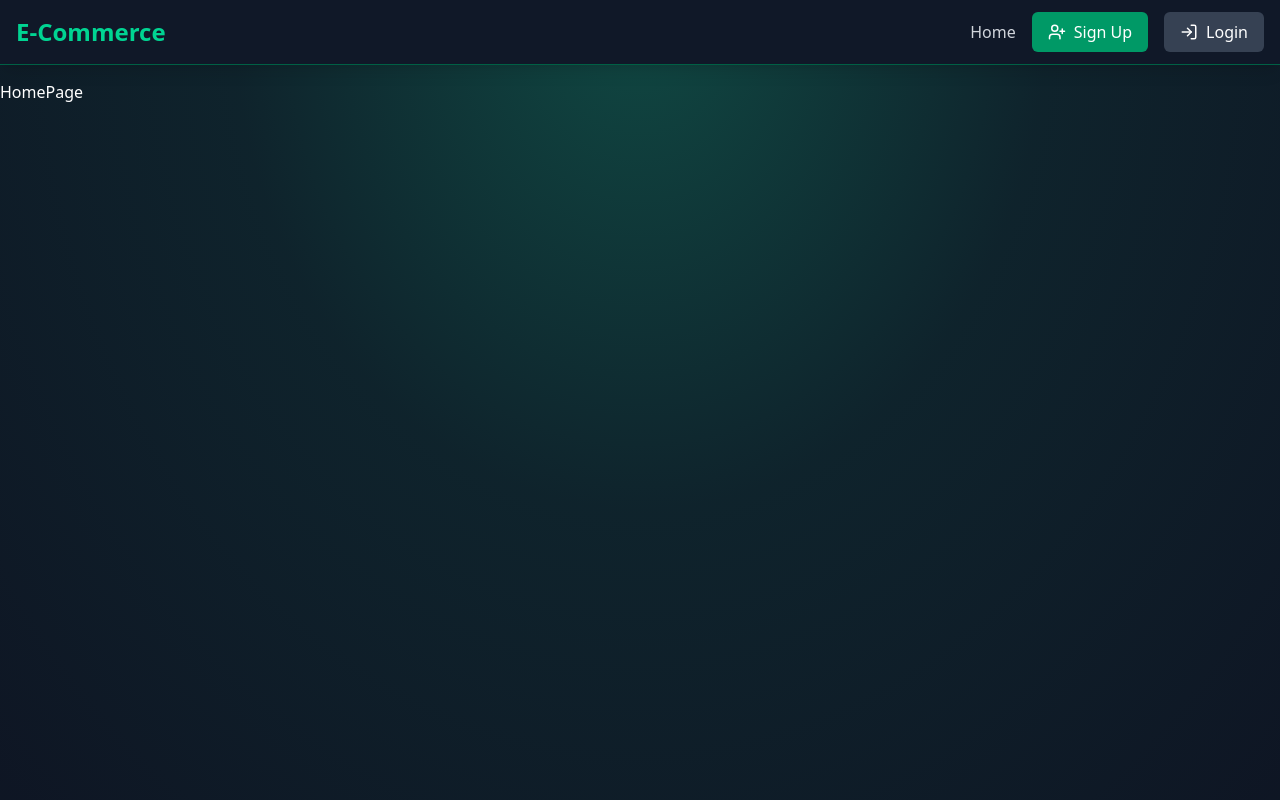
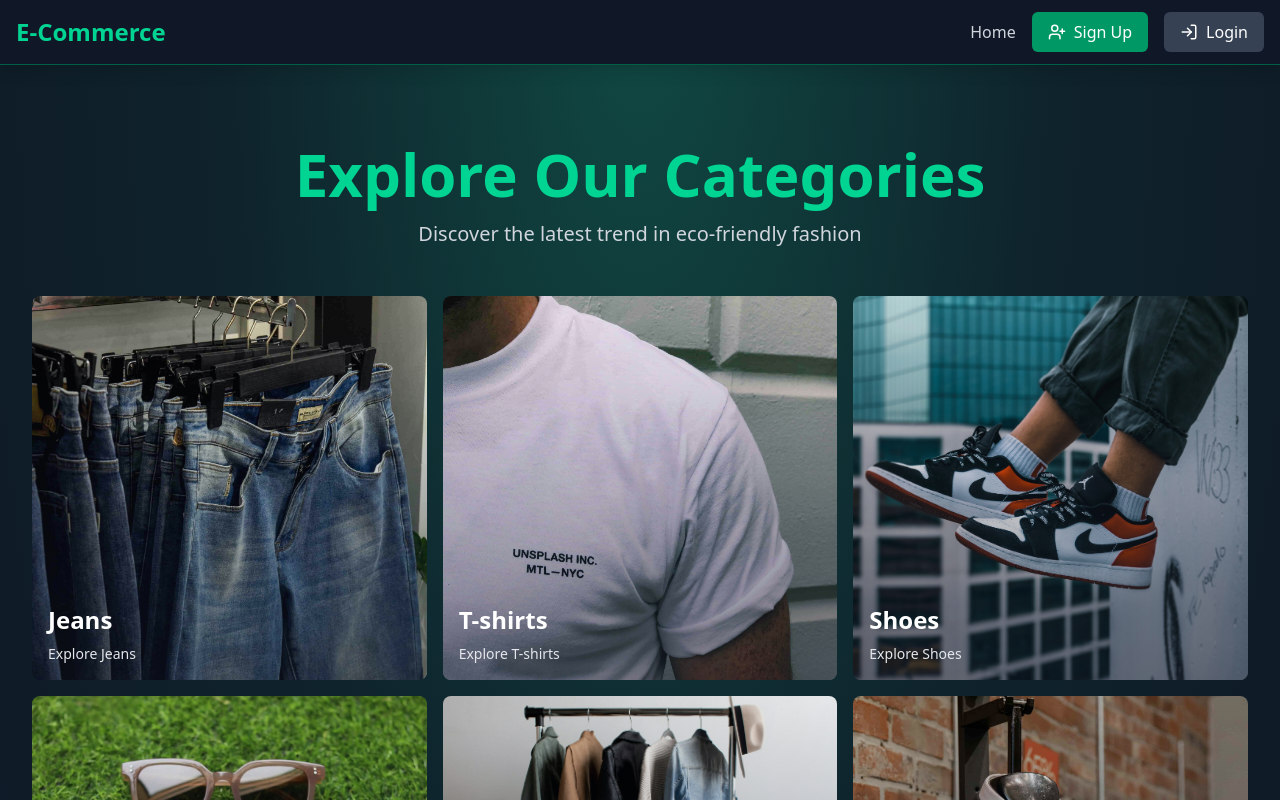
Before and after one commit to Under5502/E-Commerce-Store, a React (Vite) app in the folder frontend/: page / in a window 1280 px wide. Shown: the top 800 px of the page. Built offline with nearby package versions, Linux system fonts and the light colour scheme; no server answers.

Commit message:
commit homepage and categoryItem

```diff
--- a/frontend/src/components/CategoryItem.jsx
+++ b/frontend/src/components/CategoryItem.jsx
@@ -11,6 +11,12 @@ const CategoryItem = ({ category }) => {
           className="w-full h-full object-cover transition-transform duration-500 ease-out group-hover:scale-110"
           loading="lazy"
         />
+        <div className="absolute bottom-0 left-0 right-0 p-4 z-20">
+          <h3 className="text-white text-2xl font-bold mb-2">
+            {category.name}
+          </h3>
+          <p className="text-gray-200 text-sm">Explore {category.name}</p>
+        </div>
       </Link>
     </div>
   );
--- a/frontend/src/pages/HomePage.jsx
+++ b/frontend/src/pages/HomePage.jsx
@@ -1,3 +1,5 @@
+import CategoryItem from "../components/CategoryItem";
+
 const categories = [
   { href: "/jeans", name: "Jeans", imageUrl: "/jeans.jpg" },
   { href: "/t-shirts", name: "T-shirts", imageUrl: "/tshirts.jpg" },
@@ -8,7 +10,24 @@ const categories = [
   { href: "/bags", name: "Bags", imageUrl: "/bags.jpg" },
 ];
 const HomePage = () => {
-  return <div>HomePage</div>;
+  return (
+    <div className="relative min-h-screen text-white overflow-hidden">
+      <div className="relative z-10 max-w-7xl mx-auto px-4 sm:px-6 lg:px-8 py-16">
+        <h1 className="text-center text-5xl sm:text-6xl font-bold text-emerald-400 mb-4">
+          Explore Our Categories
+        </h1>
+        <p className="text-center text-xl text-gray-300 mb-12">
+          Discover the latest trend in eco-friendly fashion
+        </p>
+
+        <div className="grid grid-cols-1 sm:grid-cols-2 lg:grid-cols-3 gap-4">
+          {categories.map((category) => (
+            <CategoryItem category={category} key={category.name} />
+          ))}
+        </div>
+      </div>
+    </div>
+  );
 };
 
 export default HomePage;
```
Also changed, not shown: 1 other file (tests, documents, lock files or other folders).
